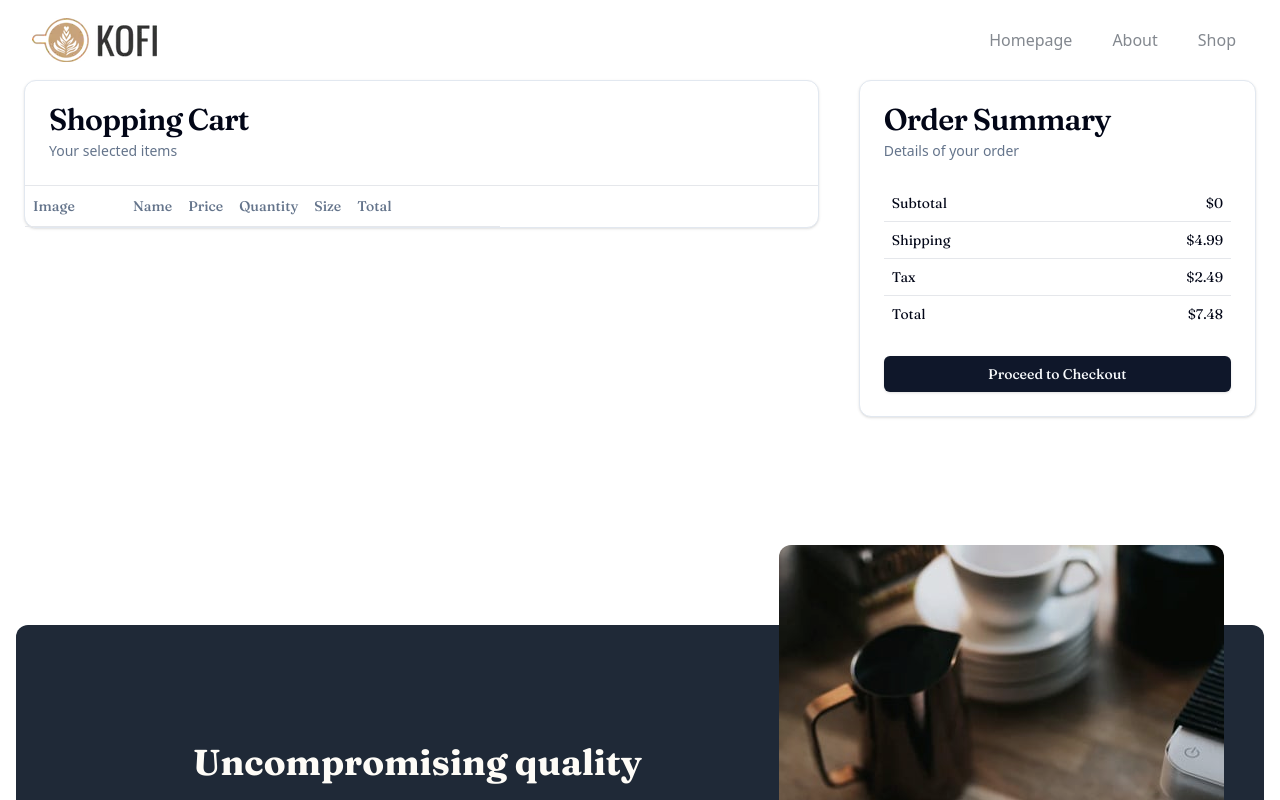
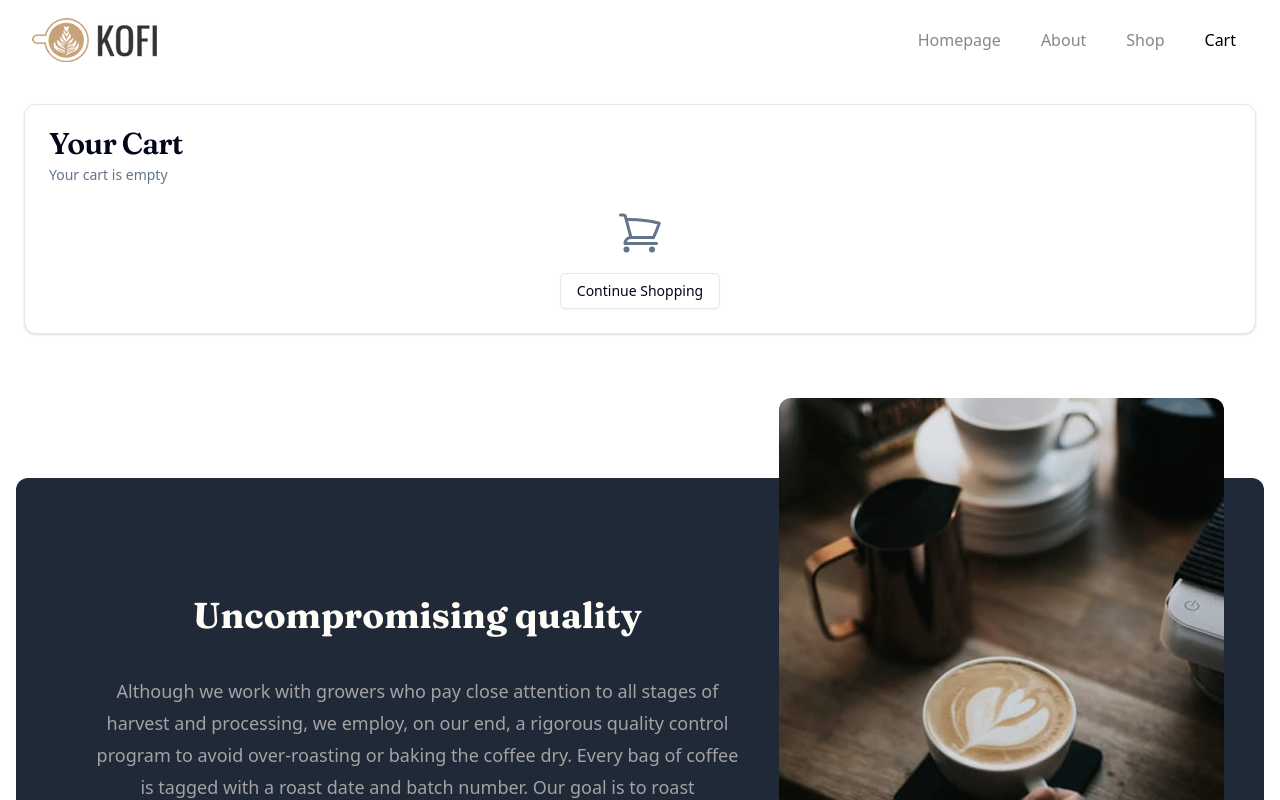
Before and after one commit to mario130/Kofi, a Next.js app: page /cart in a window 1280 px wide. Shown: the top 800 px of the page. Built offline with nearby package versions, Linux system fonts and the light colour scheme.

Commit message:
feat: finish cart

```diff
--- a/src/app/(pages)/cart/page.tsx
+++ b/src/app/(pages)/cart/page.tsx
@@ -19,9 +19,10 @@ import {
 } from "@/app/_components/ui/table";
 import useIsMobile from "@/hooks/useIsMobile";
 import useCart from "@/store/useCart";
-import { GiftIcon } from "@heroicons/react/24/outline";
+import { GiftIcon, ShoppingCartIcon } from "@heroicons/react/24/outline";
 import { TrashIcon } from "@radix-ui/react-icons";
 import Image from "next/image";
+import Link from "next/link";
 
 export default function Cart() {
   const { items, removeFromCart } = useCart();
@@ -31,7 +32,28 @@ export default function Cart() {
   };
 
   return (
-    <main className="mx-auto max-w-[1440px] items-start gap-10 space-y-10 px-6 md:flex md:space-y-0">
+    <main className="px-4 sm:px-6">
+      {/* Show empty cart message */}
+      {items.length === 0 && (
+        <Card className="mx-auto mt-6 w-full max-w-7xl">
+          <CardHeader>
+            <CardTitle>Your Cart</CardTitle>
+            <CardDescription>Your cart is empty</CardDescription>
+          </CardHeader>
+          <CardContent className="flex flex-col items-center justify-center space-y-4">
+            <ShoppingCartIcon className="h-12 w-12 text-slate-500 dark:text-slate-400" />
+            {/* Link to continue shopping */}
+            <Link href="/shop">
+              <Button className="font-sans" variant="outline">
+                Continue Shopping
+              </Button>
+            </Link>
+          </CardContent>
+        </Card>
+      )}
+
+      {items.length > 0 && (
+        <section className="mx-auto max-w-7xl items-start gap-10 space-y-10 md:flex md:space-y-0">
           <Card className="w-full basis-2/3">
             <CardHeader>
               <CardTitle>Shopping Cart</CardTitle>
@@ -39,7 +61,7 @@ export default function Cart() {
             </CardHeader>
             <CardContent className="p-0">
               <div className="border-t">
-            <Table className="w-[650px] overflow-x-auto md:w-auto">
+                <Table className="w-[650px] overflow-x-auto md:w-full">
                   <TableHeader>
                     <TableRow>
                       <TableHead className="w-[100px]">Image</TableHead>
@@ -130,10 +152,34 @@ export default function Cart() {
                 </Table>
               </CardContent>
               <CardFooter>
-            <Button className="w-full">Proceed to Checkout</Button>
+                <Button className="w-full font-sans">
+                  Proceed to Checkout
+                </Button>
               </CardFooter>
             </Card>
           </aside>
+        </section>
+      )}
+
+      {items.length > 0 && (
+        <section className="mx-auto mt-10 w-full max-w-7xl">
+          <div className="items-center justify-between rounded-md bg-gray-200 px-6 py-8 sm:flex sm:px-10 sm:py-12">
+            <div className="flex items-center space-x-2">
+              <div>
+                <h5>Continue Shopping</h5>
+                <h6 className="text-sm font-medium text-slate-500 dark:text-slate-400">
+                  Discover more coffees and get the best deals!
+                </h6>
+              </div>
+            </div>
+            <Link href="/shop">
+              <Button className="mt-6 font-sans sm:mt-0" variant="default">
+                Continue Shopping
+              </Button>
+            </Link>
+          </div>
+        </section>
+      )}
     </main>
   );
 }
--- a/src/app/_components/Nav.tsx
+++ b/src/app/_components/Nav.tsx
@@ -5,11 +5,14 @@ import Image from "next/image";
 import { usePathname } from "next/navigation";
 import { Disclosure } from "@headlessui/react";
 import { Bars3Icon, XMarkIcon } from "@heroicons/react/24/outline";
+import { Button } from "./ui/button";
+import { ShoppingCartIcon } from "@heroicons/react/24/outline";
 
 const navigation = [
   { name: "Homepage", href: "/" },
   { name: "About", href: "/about" },
   { name: "Shop", href: "/shop" },
+  { name: "Cart", href: "/cart" },
 ];
 
 function classNames(...classes: string[]) {
@@ -26,6 +29,14 @@ export default function Nav() {
           <div className="mx-auto p-2 sm:px-6 lg:px-8">
             <div className="relative flex h-16 items-center justify-between">
               <div className="absolute inset-y-0 right-0 flex items-center sm:hidden">
+                <Link href={"/cart"}>
+                  <Button
+                    variant="ghost"
+                    className="mr-2 rounded-md p-2 hover:bg-secondary hover:bg-opacity-70 focus:outline-none focus:ring-2 focus:ring-inset focus:ring-white"
+                  >
+                    <ShoppingCartIcon className="h-6 w-6" />
+                  </Button>
+                </Link>
                 {/* Mobile menu button*/}
                 <Disclosure.Button className="relative inline-flex items-center justify-center rounded-md p-2 hover:bg-secondary hover:bg-opacity-70 focus:outline-none focus:ring-2 focus:ring-inset focus:ring-white">
                   <span className="absolute -inset-0.5" />
--- a/src/app/_components/Quality.tsx
+++ b/src/app/_components/Quality.tsx
@@ -3,7 +3,7 @@ import React from "react";
 
 export default function Quality() {
   return (
-    <section className="mx-auto mt-52 max-w-7xl">
+    <section className="mx-auto mt-36 max-w-7xl">
       <div className="mx-4 rounded-xl bg-gray-800 px-8 pb-20 text-center text-t-cream md:px-14 lg:mt-28 lg:flex lg:flex-row-reverse lg:items-center lg:px-10 lg:pb-0">
         <picture>
           <source srcSet="/quality-desktop.jpg" media="(min-width: 1024px)" />
```
Lines whose indentation alone changed are shown as unchanged.
